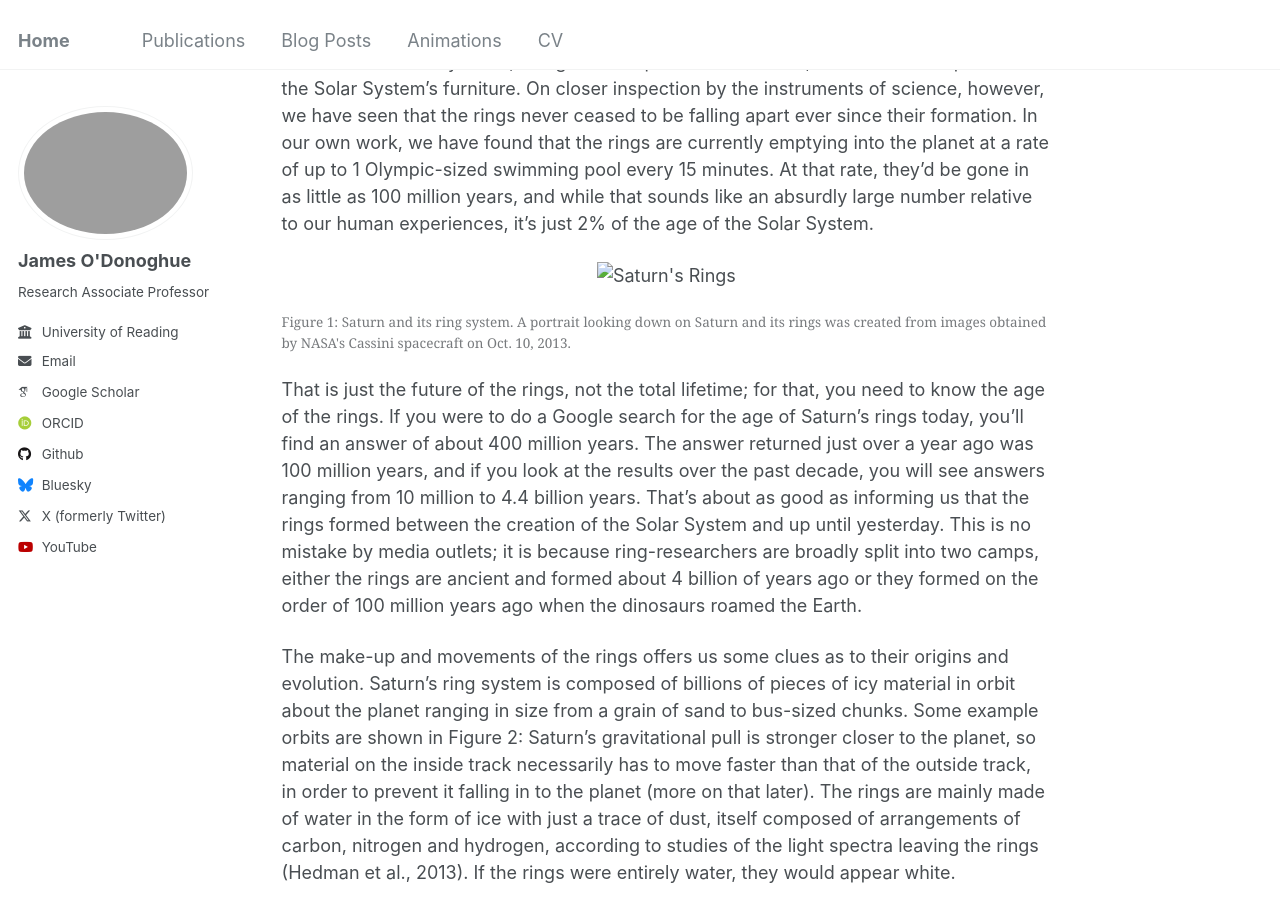
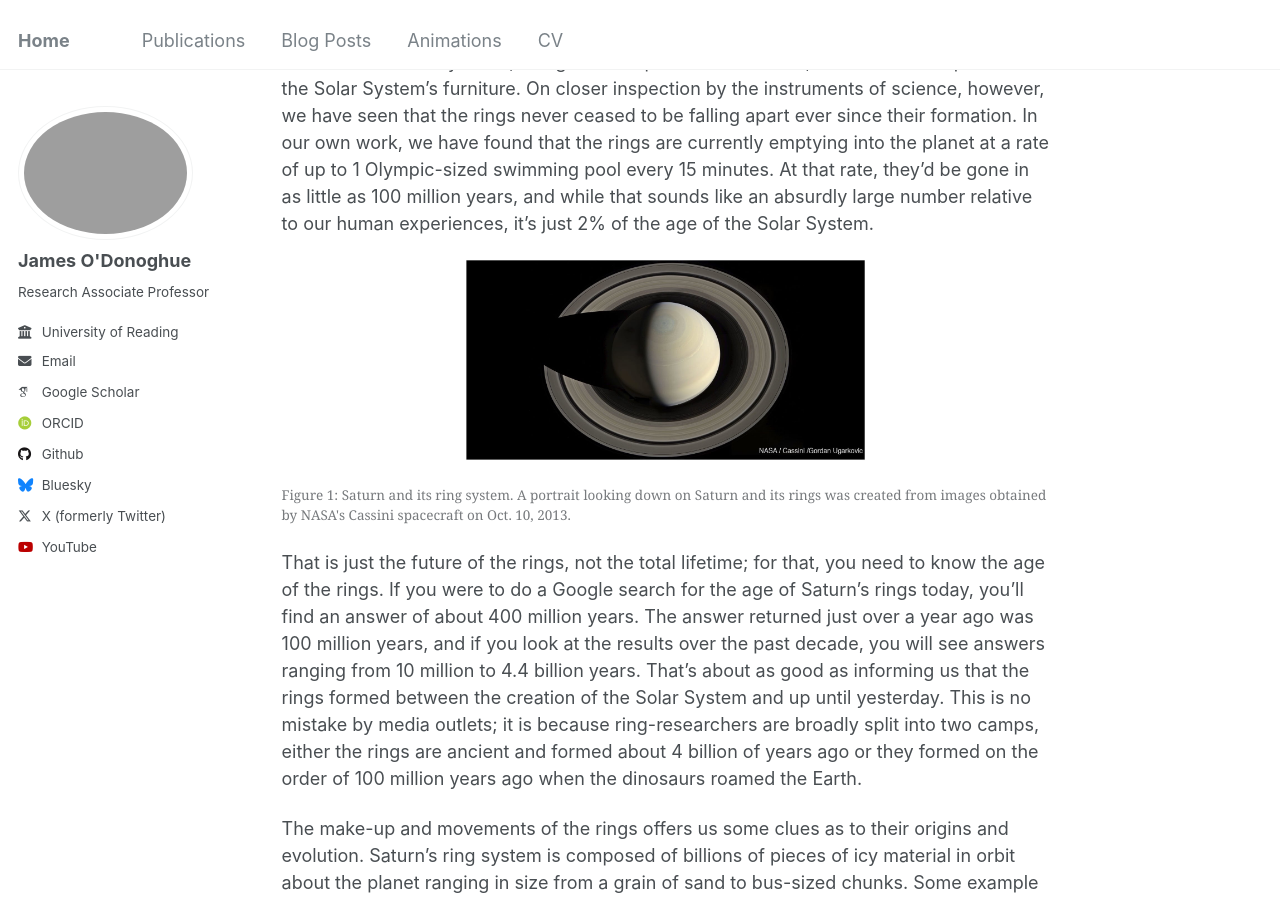
Before and after one commit to odonoghuespace/odonoghuespace.github.io, a Jekyll site: the page built from _posts/2024-10-17-The-evolution-and-destruction-of-Saturns-rings.md, in a window 1280 px wide and 900 px high, scrolled down 340 px. Built offline with Jekyll 4.4.1, drawn with Linux system fonts in a browser that asks for light colours; some web fonts are replaced.

Commit message:
Update 2024-10-17-The-evolution-and-destruction-of-Saturns-rings.md

```diff
--- a/_posts/2024-10-17-The-evolution-and-destruction-of-Saturns-rings.md
+++ b/_posts/2024-10-17-The-evolution-and-destruction-of-Saturns-rings.md
@@ -12,7 +12,7 @@ Originally written for University of Reading [Departmental Blog](https://blogs.r
 Saturn, thanks to its system of rings, is the most recognisable planet in our Solar System. The planet is regularly used in clip-art images alongside a test tube or a DNA strand to represent even science itself. Visible images like that in Figure 1 capture our imaginations, with the rings appearing as a set of countless concentric circles without any obvious signs of disturbance. They seem, along with the planets and moons, to be an eternal piece of the Solar System’s furniture. On closer inspection by the instruments of science, however, we have seen that the rings never ceased to be falling apart ever since their formation. In our own work, we have found that the rings are currently emptying into the planet at a rate of up to 1 Olympic-sized swimming pool every 15 minutes. At that rate, they’d be gone in as little as 100 million years, and while that sounds like an absurdly large number relative to our human experiences, it’s just 2% of the age of the Solar System.
 
 <p align="center">
-  <img src="images/Blog1_Figure1.jpg" alt="Saturn's Rings" width="400">
+  <img src="/images/Blog1_Figure1.jpg" alt="Saturn's Rings" width="400">
   <figcaption>Figure 1: Saturn and its ring system. A portrait looking down on Saturn and its rings was created from images obtained by NASA's Cassini spacecraft on Oct. 10, 2013.</figcaption>
 </p>
 
```
